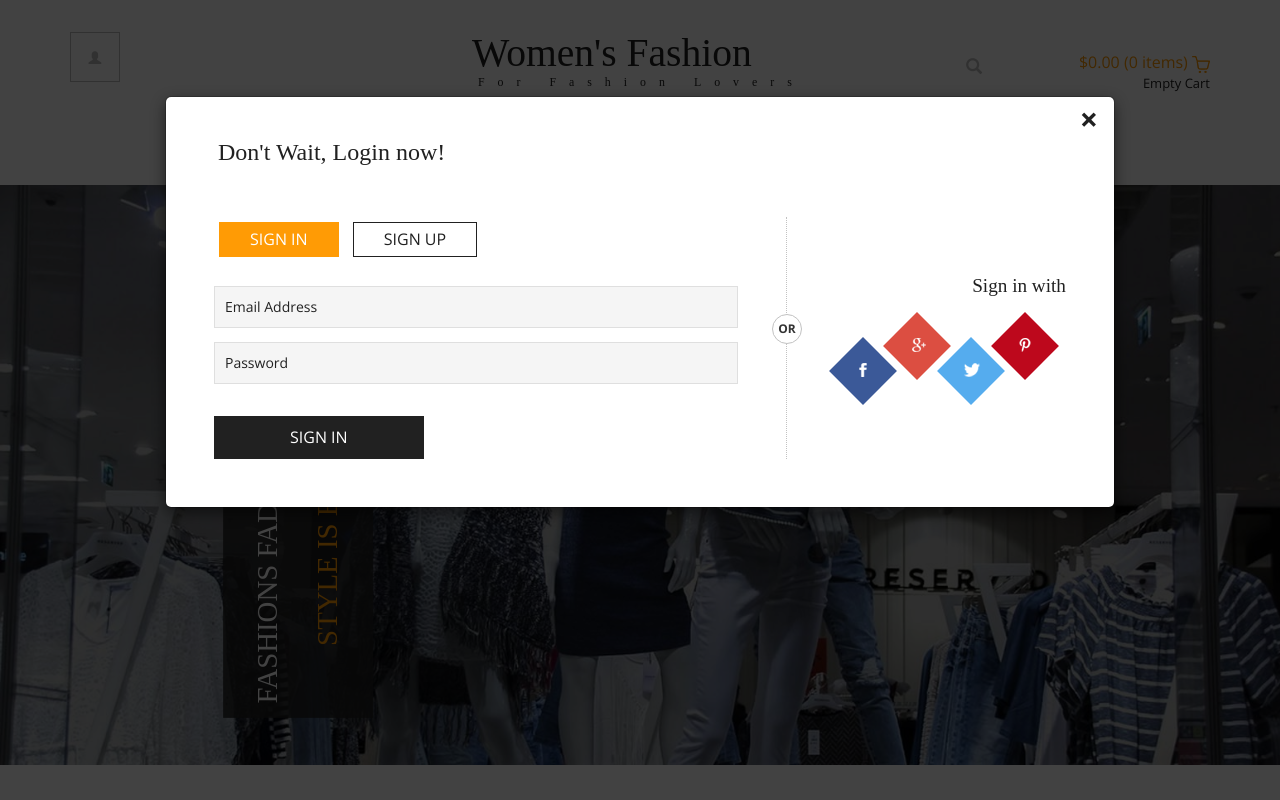
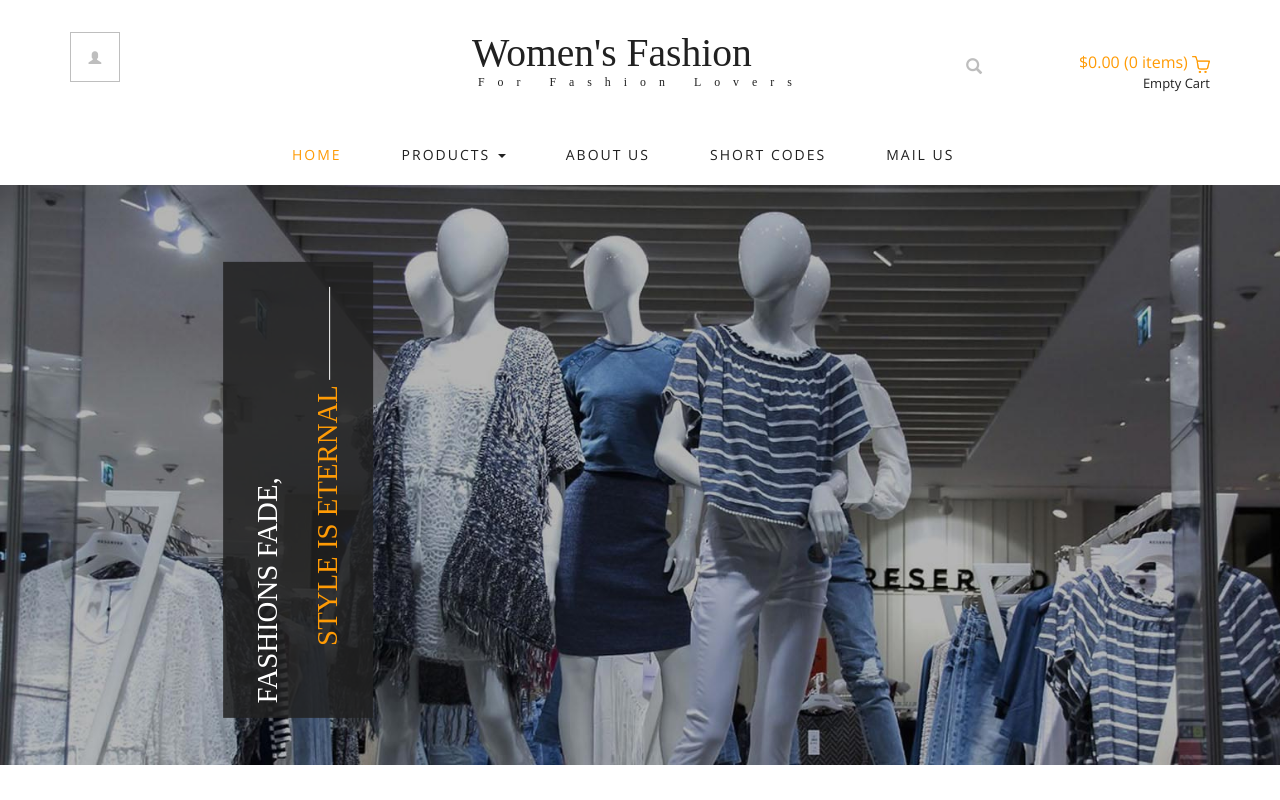
Before and after one commit to cdkls/ThinkBig-UI, a website: page index.html in a window 1280 px wide. Shown: the top 800 px of the page. Drawn offline with nearby package versions, Linux system fonts and the light colour scheme; some packages are replaced by stand-ins of ours; no server answers; a web font is replaced by a local one.

Commit message:
Hide modal on page load

```diff
--- a/index.html
+++ b/index.html
@@ -137,7 +137,7 @@ Smartphone Compatible web template, free webdesigns for Nokia, Samsung, LG, Sony
 		</div>
 	</div>
 	<script>
-		$('#myModal88').modal('show');
+		$('#myModal88').modal('hide');
 	</script>
 	<div class="header">
 		<div class="container">
```
